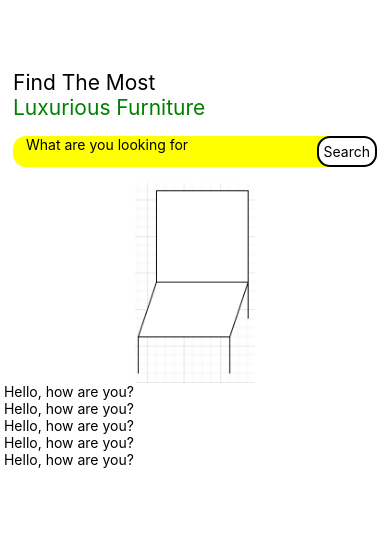
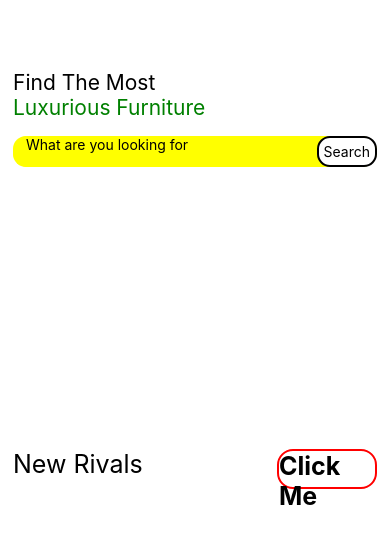
Before and after one commit to itseHw/TryReactNativeApp, a React Native app in the folder react_native_ecommerce/: screen /HomeScreen in a window 390 px wide. Shown: the top 544 px of the page. Built offline with nearby package versions, Linux system fonts and the light colour scheme.

Commit message:
Display more image, can show in scoll, added Style file, and increase some file to make the code clean

```diff
--- a/react_native_ecommerce/App.js
+++ b/react_native_ecommerce/App.js
@@ -1,14 +1,9 @@
-import {SafeAreaView} from 'react-native';
-import WelcomeView from './src/components/WelcomeComponent';
-import HomeCarouselComponent from './src/components/HomeCarouselComponent';
+import HomeScreen from './src/screens/HomeScreen';
 
 
 
 export default function App(){
   return (
-    <SafeAreaView>
-      <WelcomeView />
-      <HomeCarouselComponent />
-    </SafeAreaView>
+    <HomeScreen />
   );
 }
--- a/react_native_ecommerce/src/components/HomeCarouselComponent.js
+++ b/react_native_ecommerce/src/components/HomeCarouselComponent.js
@@ -1,36 +1,62 @@
-import {Text, Image, View, FlatList} from "react-native";
+import {Text, Image, View, FlatList, Dimensions} from "react-native";
 import { theme } from "../constants/theme";
 
-const data = [
-    {id:"1", title:"Item 1"},
-    {id:"2", title:"Item 2"},
-    {id:"3", title:"Item 3"},
-    {id:"4", title:"Item 4"},
-    {id:"5", title:"Item 5"},
-]
+const { width} = Dimensions.get("window");
+
+const images = [
+    {
+        id: "1A",
+        path: require("../../assets/images/chair01.png"),
+    },
+    {
+        id: "1B",
+        path: require("../../assets/images/cupboard01.png"),
+    },
+    {
+        id: "1C",
+        path: require("../../assets/images/light01.png"),
+    },
+];
+
+
+// const data = [
+//     {id:"1", title:"Item 1"},
+//     {id:"2", title:"Item 2"},
+//     {id:"3", title:"Item 3"},
+//     {id:"4", title:"Item 4"},
+//     {id:"5", title:"Item 5"},
+// ]
 
 const HomeCarouselComponent = () => {
-
     return (
         <View>
-            <View style={{ height: 200,
-            marginHorizontal: theme.sizes.medium,
-            borderRadius: theme.sizes.medium,
-            overflow: "hidden",
-            justifyContent: "center",
-            alignItems: "center"
+            <View style={{
+                height: 250,
+                width: 350,
+                marginHorizontal: theme.sizes.medium,
+                borderRadius: theme.sizes.medium,
+                overflow: "hidden",
+                justifyContent: "center",
+                alignItems: "center"
             }}>
-                <Image style={{ resizeMode:"center", width:"90%", height:"100%"}}
+                {/* <Image style={{ resizeMode:"center", width:"90%", height:"100%"}}
                     source={require("../../assets/images/chair01.png")}
+                /> */}
+                <FlatList  /* FlatList handle scrolling and rendering performance for lists that can potentially contain a large number of items*/
+                    data = {images}
+                    renderItem={({item}) => (
+                        <Image
+                            style={{ resizeMode: "center", width: width, height: "100%"}}
+                            source = {item.path}
+                        />
+                    )}
+                    keyExtractor={(item) => item.id}
+                    horizontal
+                    pagingEnabled // providing a more structured and controlled scrolling experience.
+                    showsHorizontalScrollIndicator ={false}
+                    snapToAlignment= "center" // scroll picture, the next image will go to center
                 />
-            </View>
 
-            <View>
-                <FlatList  /* FlatList handle scrolling and rendering performance for lists that can potentially contain a large number of items*/
-                    data = {data}
-                    renderItem={() => <Text> Hello, how are you? </Text>}
-
-                />
             </View>
         </View>
     );
--- /dev/null
+++ b/react_native_ecommerce/src/components/HomeHeadingComponent.js
@@ -0,0 +1,23 @@
+import { View, Text,TouchableOpacity} from "react-native";
+import styles from "../styles/headings.style";
+
+
+const HomeHeadingComponent = () => {
+    return (
+        <View style = {styles.container}>
+                    <View style = {styles.header}>
+            <Text style = {styles.headerTitle}>
+                New Rivals
+            </Text>
+            <TouchableOpacity >
+                <Text style = {styles.clickMe} >
+                    Click Me
+                </Text>
+            </TouchableOpacity>
+        </View>
+        </View>
+    );
+}
+
+
+export default HomeHeadingComponent;
--- a/react_native_ecommerce/src/components/WelcomeComponent.js
+++ b/react_native_ecommerce/src/components/WelcomeComponent.js
@@ -1,6 +1,7 @@
-import {View, Text,StyleSheet, TouchableOpacity, TextInput} from 'react-native';
+import {View, Text, TouchableOpacity, TextInput} from 'react-native';
 import {theme} from "../constants/theme";
-function  WelcomeView() {
+import styles from '../styles/welcome.style';
+function  WelcomeComponent() {
     return (
         <View>
             <View>
@@ -29,43 +30,4 @@ function  WelcomeView() {
     );
 }
 
-const styles = StyleSheet.create({
-    searchWrapper:{
-        flex: 1,
-        backgroundColor: theme.colors.yellow,
-        borderRadius: theme.sizes.small,
-        marginRight: theme.sizes.small,
-    },
-    welcomeText:(color, top) => ( //reuseable object
-        {
-            fontSize: theme.sizes.large,
-            color: color,
-            marginTop: top,
-            marginHorizontal: theme.sizes.small
-        }
-    ),
-    searchButton:{
-        borderWidth: 2,
-        borderRadius: theme.sizes.small,
-        borderColor: theme.colors.black,
-        padding: 5,
-        justifyContent: "center",
-        backgroundColor: theme.colors.white
-    },
-    searchContainer:{
-        flexDirection:"row",
-        justifyContent: "center",
-        marginHorizontal: theme.sizes.small,
-        backgroundColor: theme.colors.yellow,
-        marginVertical: theme.sizes.medium,
-        borderRadius: theme.sizes.medium
-    },
-    searchInput:{
-        width:"100%",
-        // height: "100%",
-        paddingHorizontal: theme.sizes.small
-    }
-
-});
-
-export default WelcomeView;
+export default WelcomeComponent;
--- a/react_native_ecommerce/src/constants/theme.js
+++ b/react_native_ecommerce/src/constants/theme.js
@@ -14,6 +14,7 @@ export const theme = {
         large: 21,
         xLarge: 25,
         xxLarge: 35,
-    }
+        size100: 100,
+    },
 
 }
--- /dev/null
+++ b/react_native_ecommerce/src/screens/HomeScreen.js
@@ -0,0 +1,16 @@
+import { SafeAreaView } from "react-native";
+import WelcomeComponent from "../components/WelcomeComponent";
+import HomeCarouselComponent from "../components/HomeCarouselComponent";
+import HomeHeadingComponent from "../components/HomeHeadingComponent";
+
+const HomeScreen = () => {
+    return (
+        <SafeAreaView>
+            <WelcomeComponent />
+            <HomeCarouselComponent />
+            <HomeHeadingComponent />
+        </SafeAreaView>
+    );
+}
+
+export default HomeScreen;
--- /dev/null
+++ b/react_native_ecommerce/src/styles/headings.style.js
@@ -0,0 +1,28 @@
+import { theme } from "../constants/theme";
+import { StyleSheet} from "react-native";
+
+const styles = StyleSheet.create({
+    headerTitle:{
+        fontSize: theme.sizes.xLarge
+    },
+    header:{
+        flexDirection: "row",
+        justifyContent: "space-between"
+    },
+    clickMe:{
+        width: theme.sizes.size100,
+        height: theme.sizes.xLarge +15,
+        fontSize: theme.sizes.xLarge,
+        fontWeight: "bold",
+        borderWidth: 2,
+        borderColor: theme.colors.red,
+        borderRadius: theme.sizes.medium,
+        // padding: theme.sizes.large,
+    },
+    container:{
+        marginHorizontal: theme.sizes.small,
+        marginTop: theme.sizes.medium
+    }
+})
+
+export default styles;
--- /dev/null
+++ b/react_native_ecommerce/src/styles/welcome.style.js
@@ -0,0 +1,43 @@
+import { StyleSheet } from 'react-native';
+import {theme} from "../constants/theme";
+
+const styles = StyleSheet.create({
+    searchWrapper:{
+        flex: 1,
+        backgroundColor: theme.colors.yellow,
+        borderRadius: theme.sizes.small,
+        marginRight: theme.sizes.small,
+    },
+    welcomeText:(color, top) => ( //reuseable object
+        {
+            fontSize: theme.sizes.large,
+            color: color,
+            marginTop: top,
+            marginHorizontal: theme.sizes.small
+        }
+    ),
+    searchButton:{
+        borderWidth: 2,
+        borderRadius: theme.sizes.small,
+        borderColor: theme.colors.black,
+        padding: 5,
+        justifyContent: "center",
+        backgroundColor: theme.colors.white
+    },
+    searchContainer:{
+        flexDirection:"row",
+        justifyContent: "center",
+        marginHorizontal: theme.sizes.small,
+        backgroundColor: theme.colors.yellow,
+        marginVertical: theme.sizes.medium,
+        borderRadius: theme.sizes.medium
+    },
+    searchInput:{
+        width:"100%",
+        // height: "100%",
+        paddingHorizontal: theme.sizes.small
+    }
+
+});
+
+export default styles;
```
Also changed, not shown: 1 other file (tests, documents, lock files or other folders).
